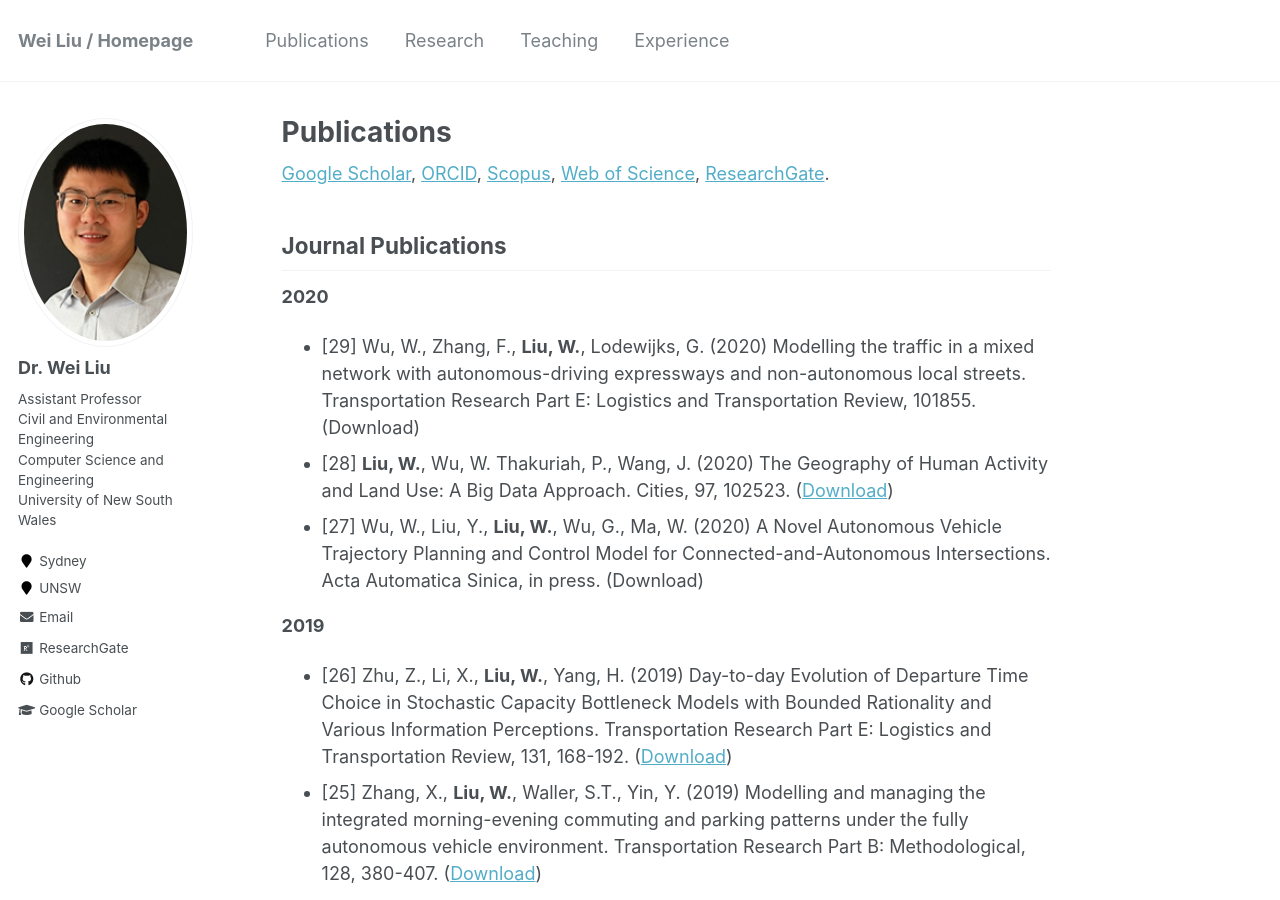
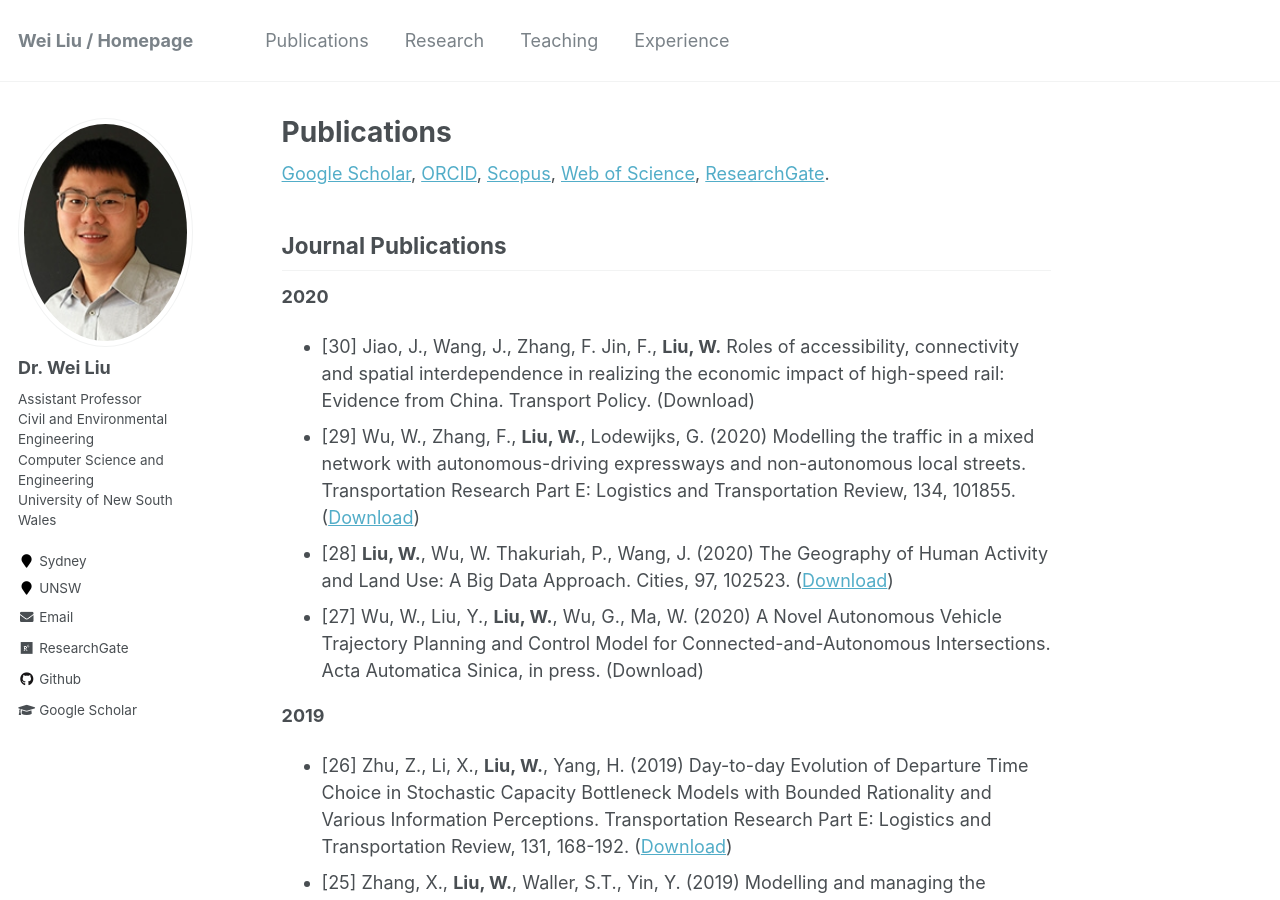
Before and after one commit to weiliu2016/weiliu2016.github.io, a Jekyll site: the page built from _pages/publications.md, in a window 1280 px wide and 900 px high. Built offline with Jekyll 4.4.1, drawn with Linux system fonts in a browser that asks for light colours.

Commit message:
Update publications.md

```diff
--- a/_pages/publications.md
+++ b/_pages/publications.md
@@ -19,7 +19,8 @@ author_profile: true
 Journal Publications
 ----------
 **2020**
-* [29] Wu, W., Zhang, F., **Liu, W.**, Lodewijks, G. (2020) Modelling the traffic in a mixed network with autonomous-driving expressways and non-autonomous local streets. Transportation Research Part E: Logistics and Transportation Review, 101855. (Download)
+* [30] Jiao, J., Wang, J., Zhang, F. Jin, F., **Liu, W.** Roles of accessibility, connectivity and spatial interdependence in realizing the economic impact of high-speed rail: Evidence from China. Transport Policy. (Download)
+* [29] Wu, W., Zhang, F., **Liu, W.**, Lodewijks, G. (2020) Modelling the traffic in a mixed network with autonomous-driving expressways and non-autonomous local streets. Transportation Research Part E: Logistics and Transportation Review, 134, 101855. ([Download](https://www.sciencedirect.com/science/article/pii/S1366554519301838))
 * [28] **Liu, W.**, Wu, W. Thakuriah, P., Wang, J.  (2020) The Geography of Human Activity and Land Use: A Big Data Approach. Cities, 97, 102523. ([Download](https://www.sciencedirect.com/science/article/abs/pii/S0264275119306171))
 * [27] Wu, W., Liu, Y., **Liu, W.**, Wu, G., Ma, W. (2020) A Novel Autonomous Vehicle Trajectory Planning and Control Model for Connected-and-Autonomous Intersections. Acta Automatica Sinica, in press. (Download)
 
```
